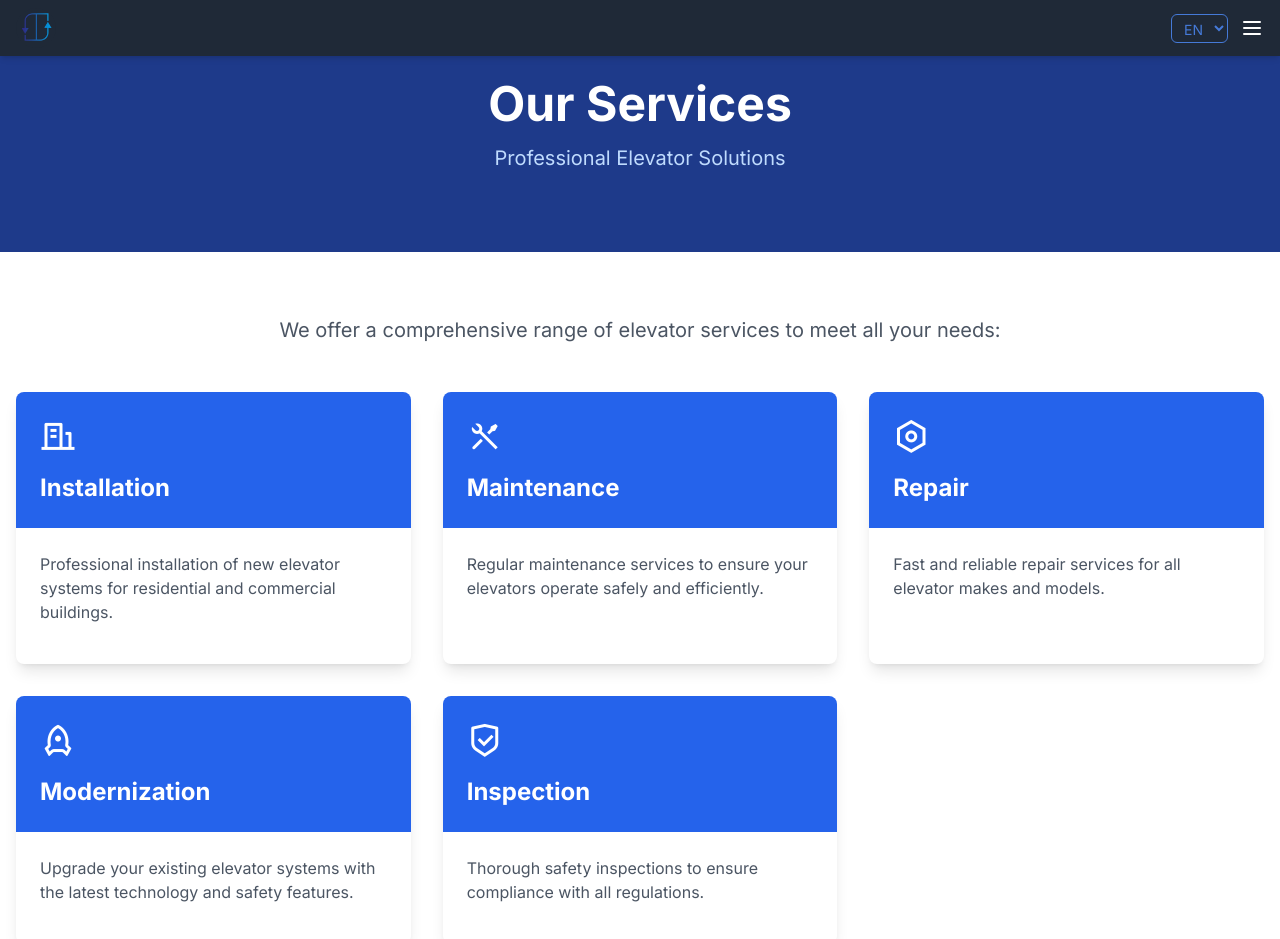
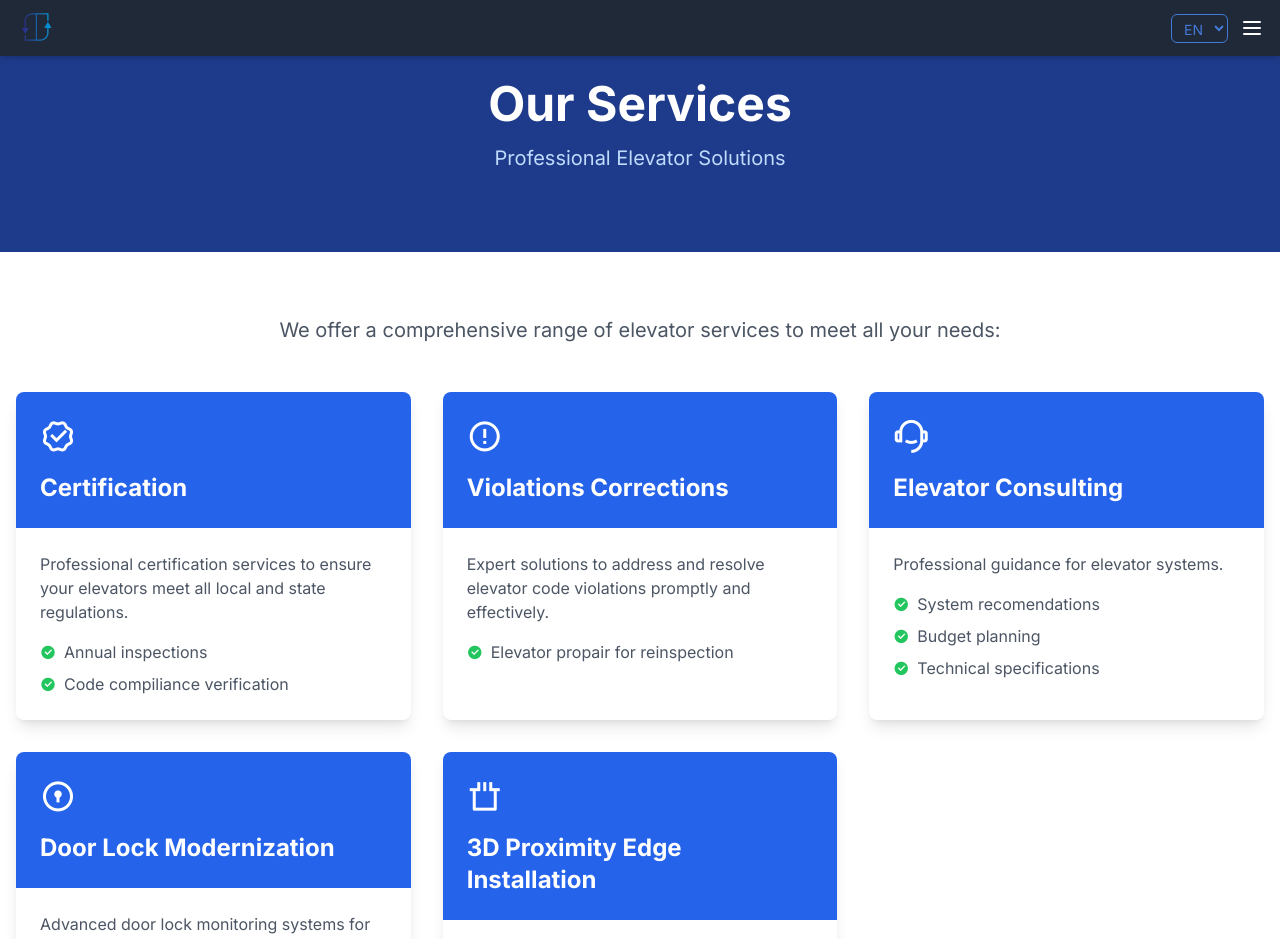
Before and after one commit to Pofultra/elevator-tech-solutions, a React (Vite) app: page /services in a window 1280 px wide. Shown: the top 939 px of the page. Built offline with nearby package versions, Linux system fonts and the light colour scheme.

Commit message:
fix: services

```diff
--- a/index.html
+++ b/index.html
@@ -2,7 +2,7 @@
 <html lang="en">
   <head>
     <meta charset="UTF-8" />
-    <link rel="icon" type="image/svg+xml" href="/vite.svg" />
+    <link rel="icon" type="image/png" href="/images/logot.png" />
     <meta name="viewport" content="width=device-width, initial-scale=1.0" />
     <link rel="preconnect" href="https://fonts.googleapis.com" />
     <link rel="preconnect" href="https://fonts.gstatic.com" crossorigin />
--- a/src/i18n/locales/en/translation.json
+++ b/src/i18n/locales/en/translation.json
@@ -74,25 +74,30 @@
     "title": "Our Services",
     "subtitle": "Professional Elevator Solutions",
     "intro": "We offer a comprehensive range of elevator services to meet all your needs:",
-    "installation": {
-      "title": "Installation",
-      "description": "Professional installation of new elevator systems for residential and commercial buildings."
+    "certification": {
+      "title": "Certification",
+      "description": "Professional certification services to ensure your elevators meet all local and state regulations.",
+      "fixtures":["Annual inspections","Code compiliance verification"]
     },
-    "maintenance": {
-      "title": "Maintenance",
-      "description": "Regular maintenance services to ensure your elevators operate safely and efficiently."
+    "violations": {
+      "title": "Violations Corrections",
+      "description": "Expert solutions to address and resolve elevator code violations promptly and effectively.",
+      "fixtures":["Elevator propair for reinspection"]
     },
-    "repair": {
-      "title": "Repair",
-      "description": "Fast and reliable repair services for all elevator makes and models."
+    "consulting": {
+      "title": "Elevator Consulting",
+      "description": "Professional guidance for elevator systems.",
+      "fixtures":["System recomendations","Budget planning","Technical specifications"]
     },
-    "modernization": {
-      "title": "Modernization",
-      "description": "Upgrade your existing elevator systems with the latest technology and safety features."
+    "lock": {
+      "title": "Door Lock Modernization",
+      "description": "Advanced door lock monitoring systems for enhanced elevator safety and security.",
+      "fixtures":["Code-compliant sytem","Door safety system"]
     },
-    "inspection": {
-      "title": "Inspection",
-      "description": "Thorough safety inspections to ensure compliance with all regulations."
+    "3d": {
+      "title": "3D Proximity Edge Installation",
+      "description": "3D proximity edge technology for improved door safety and operation.",
+      "fixtures":["Advance obstacule detection","Reduce door incidents","Seamless integration","Extended equipament life"]
     },
     "cta": "Contact us today for a free consultation",
     "buttonText": "Get in Touch"
--- a/src/i18n/locales/es/translation.json
+++ b/src/i18n/locales/es/translation.json
@@ -74,25 +74,30 @@
     "title": "Nuestros Servicios",
     "subtitle": "Soluciones Profesionales para Elevadores",
     "intro": "Ofrecemos una amplia gama de servicios para elevadores para satisfacer todas sus necesidades:",
-    "installation": {
-      "title": "Instalación",
-      "description": "Instalación profesional de nuevos sistemas de elevadores para edificios residenciales y comerciales."
+    "certification": {
+      "title": "Certificación",
+      "description": "Servicios de certificación profesional para asegurar que sus elevadores cumplan con todas las regulaciones locales y estatales.",
+      "fixtures": ["Inspecciones anuales", "Verificación de cumplimiento de códigos"]
     },
-    "maintenance": {
-      "title": "Mantenimiento",
-      "description": "Servicios de mantenimiento regular para garantizar que sus elevadores funcionen de manera segura y eficiente."
+    "violations": {
+      "title": "Corrección de Violaciones",
+      "description": "Soluciones expertas para abordar y resolver violaciones de código de elevadores de manera rápida y efectiva.",
+      "fixtures": ["Reparación de elevadores para reinspección"]
     },
-    "repair": {
-      "title": "Reparación",
-      "description": "Servicios de reparación rápidos y confiables para todas las marcas y modelos de elevadores."
+    "consulting": {
+      "title": "Consultoría de Elevadores",
+      "description": "Orientación profesional para sistemas de elevadores.",
+      "fixtures": ["Recomendaciones de sistemas", "Planificación de presupuesto", "Especificaciones técnicas"]
     },
-    "modernization": {
-      "title": "Modernización",
-      "description": "Actualice sus sistemas de elevadores existentes con la última tecnología y características de seguridad."
+    "lock": {
+      "title": "Modernización de Cerraduras de Puertas",
+      "description": "Sistemas avanzados de monitoreo de cerraduras de puertas para mayor seguridad en elevadores.",
+      "fixtures": ["Sistema conforme al código", "Sistema de seguridad de puertas"]
     },
-    "inspection": {
-      "title": "Inspección",
-      "description": "Inspecciones de seguridad exhaustivas para garantizar el cumplimiento de todas las normativas."
+    "3d": {
+      "title": "Instalación de Bordes de Proximidad 3D",
+      "description": "Tecnología de bordes de proximidad 3D para mejorar la seguridad y operación de puertas.",
+      "fixtures": ["Detección avanzada de obstáculos", "Reducción de incidentes con puertas", "Integración perfecta", "Vida útil extendida del equipo"]
     },
     "cta": "Contáctenos hoy para una consulta gratuita",
     "buttonText": "Póngase en Contacto"
--- a/src/pages/Services.jsx
+++ b/src/pages/Services.jsx
@@ -8,11 +8,11 @@ const Services = () => {
   const { t } = useTranslation();
 
   const services = [
-    { key: "installation", icon: "ri-building-line" },
-    { key: "maintenance", icon: "ri-tools-line" },
-    { key: "repair", icon: "ri-settings-line" },
-    { key: "modernization", icon: "ri-rocket-line" },
-    { key: "inspection", icon: "ri-shield-check-line" },
+    { key: "certification", icon: "ri-verified-badge-line" },
+    { key: "violations", icon: "ri-error-warning-line" },
+    { key: "consulting", icon: "ri-customer-service-2-line" },
+    { key: "lock", icon: "ri-door-lock-line" },
+    { key: "3d", icon: "ri-sensor-line" },
   ];
 
   const containerVariants = {
@@ -90,6 +90,14 @@ const Services = () => {
                   <p className="text-gray-600 mb-4">
                     {t(`services.${service.key}.description`)}
                   </p>
+                  <ul className="space-y-2">
+                    {t(`services.${service.key}.fixtures`, { returnObjects: true }).map((fixture, index) => (
+                      <li key={index} className="flex items-center text-gray-600">
+                        <i className="ri-checkbox-circle-fill text-green-500 mr-2"></i>
+                        {fixture}
+                      </li>
+                    ))}
+                  </ul>
                 </div>
               </motion.div>
             ))}
```
